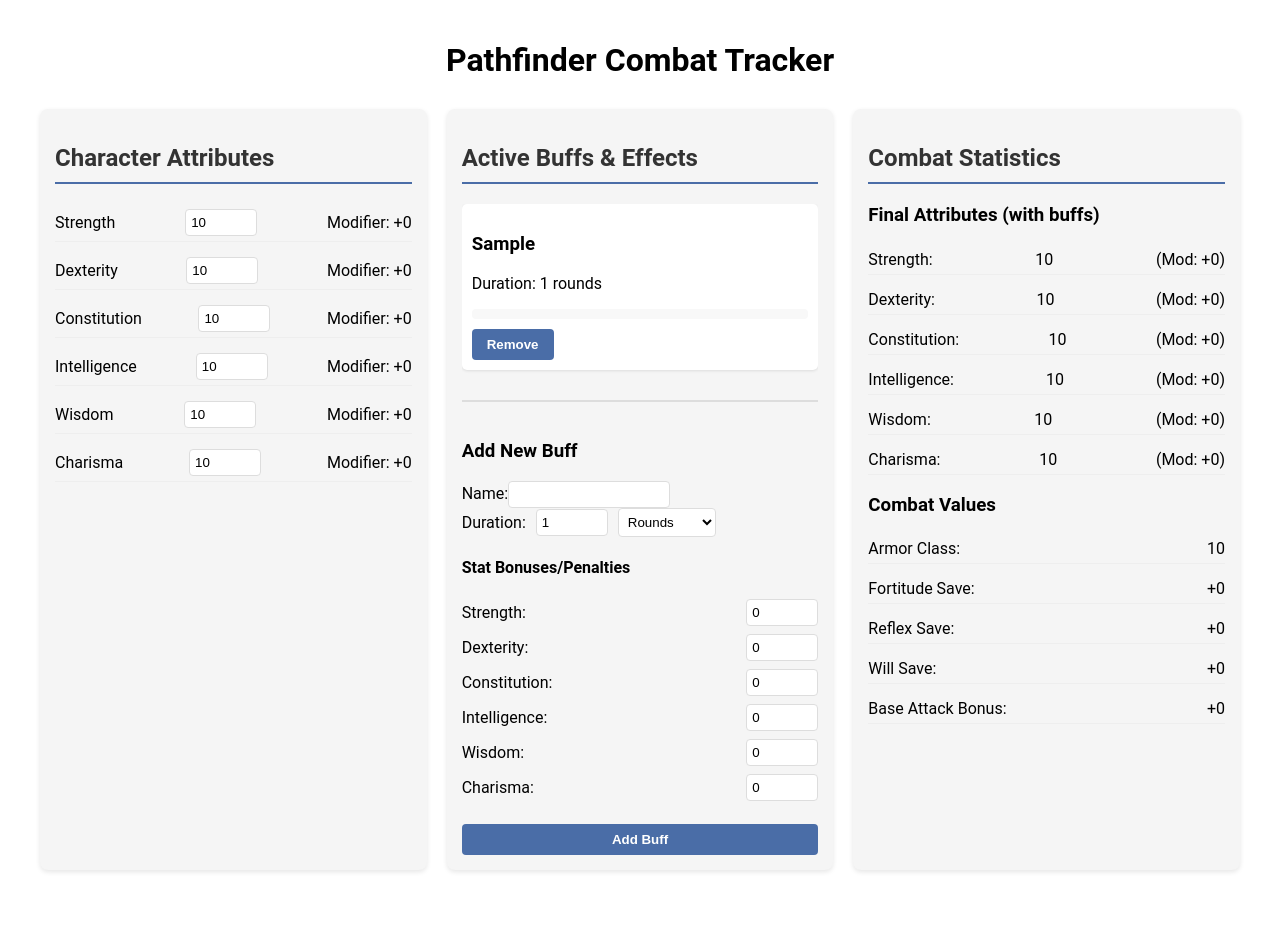
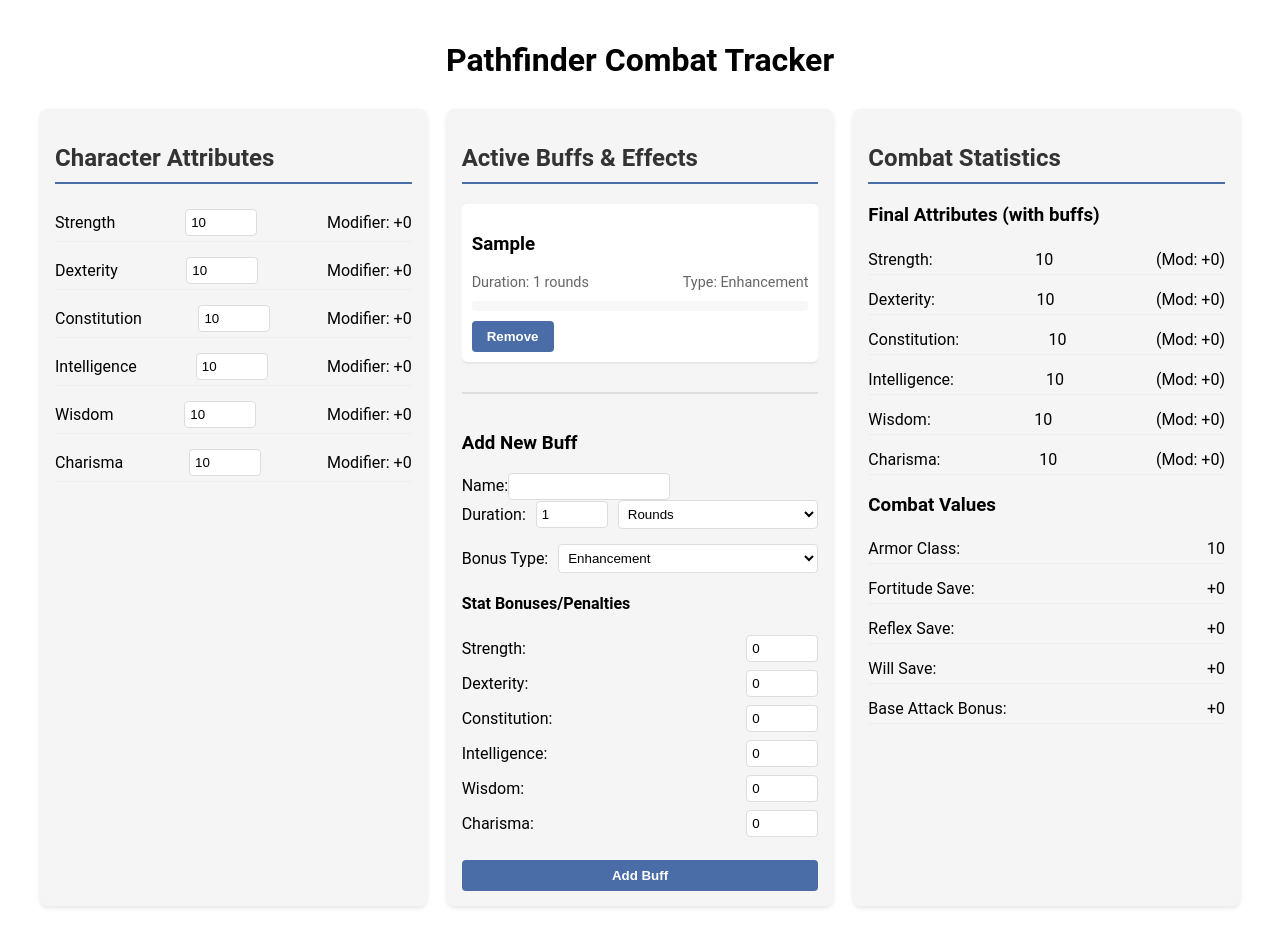
Before and after one commit to Doug824/pathfinder-combat-tracker, a React (Create React App) app: page / in a window 1280 px wide. Both pictures are taken after typing "Sample" into the empty fields and a click on the button "Add Buff". Before the commit the page ends 890 px from the top, so only its background shows below. Built offline with nearby package versions, Linux system fonts and the light colour scheme.

Commit message:
incorporated buff types

```diff
--- a/src/App.css
+++ b/src/App.css
@@ -42,6 +42,14 @@
   box-shadow: 0 1px 3px rgba(0,0,0,0.1);
 }
 
+.buff-meta {
+  display: flex;
+  justify-content: space-between;
+  color: #666;
+  font-size: 0.9em;
+  margin: 5px 0;
+}
+
 input[type="number"], input[type="text"] {
   padding: 5px;
   width: 60px;
@@ -84,7 +92,7 @@
   color: #333;
 }
 
-.duration-container {
+.duration-container, .bonus-type-container {
   display: flex;
   align-items: center;
   gap: 10px;
@@ -95,11 +103,12 @@
   width: 60px;
 }
 
-.duration-type-select {
+.duration-type-select, .bonus-type-select {
   padding: 5px;
   border: 1px solid #ddd;
   border-radius: 4px;
   background-color: white;
+  flex-grow: 1;
 }
 
 .stat-effect-row {
--- a/src/App.js
+++ b/src/App.js
@@ -33,7 +33,6 @@
       <div className="main-content">
         <div className="column">
           <BasicStats
-            initialStats={characterStats}
             onStatsChange={handleStatsChange}
           />
         </div>
--- a/src/components/BuffTracker/BuffTracker.js
+++ b/src/components/BuffTracker/BuffTracker.js
@@ -5,7 +5,8 @@
   const [newBuff, setNewBuff] = useState({
     name: '',
     duration: 1,
-        durationType: 'rounds', // New property to track duration type
+    durationType: 'rounds',
+    bonusType: 'enhancement', // Default bonus type
     effects: { strength: 0, dexterity: 0, constitution: 0, intelligence: 0, wisdom: 0, charisma: 0 }
   });
 
@@ -15,6 +16,29 @@
     { value: 'minutes', label: 'Minutes' },
     { value: 'hours', label: 'Hours' },
     { value: 'permanent', label: 'Permanent' }
+  ];
+
+  // Bonus type options - these follow Pathfinder's stacking rules
+  const bonusTypes = [
+    { value: 'enhancement', label: 'Enhancement' },
+    { value: 'luck', label: 'Luck' },
+    { value: 'sacred', label: 'Sacred' },
+    { value: 'profane', label: 'Profane' },
+    { value: 'alchemical', label: 'Alchemical' },
+    { value: 'armor', label: 'Armor' },
+    { value: 'competence', label: 'Competence' },
+    { value: 'circumstance', label: 'Circumstance' },
+    { value: 'deflection', label: 'Deflection' },
+    { value: 'dodge', label: 'Dodge' },
+    { value: 'inherent', label: 'Inherent' },
+    { value: 'insight', label: 'Insight' },
+    { value: 'morale', label: 'Morale' },
+    { value: 'natural', label: 'Natural Armor' },
+    { value: 'shield', label: 'Shield' },
+    { value: 'size', label: 'Size' },
+    { value: 'trait', label: 'Trait' },
+    { value: 'untyped', label: 'Untyped' },
+    { value: 'bab', label: 'Base Attack Bonus' }
   ];
 
   const handleAddBuff = () => {
@@ -37,6 +61,7 @@
       name: '',
       duration: 1,
       durationType: 'rounds',
+      bonusType: 'enhancement',
       effects: { strength: 0, dexterity: 0, constitution: 0, intelligence: 0, wisdom: 0, charisma: 0 }
     });
   };
@@ -72,6 +97,7 @@
   return (
     <div className="buff-tracker">
       <h2>Active Buffs & Effects</h2>
+
       <div className="active-buffs">
         {buffs.length === 0 ? (
           <p>No active buffs</p>
@@ -79,7 +105,10 @@
           buffs.map(buff => (
             <div key={buff.id} className="buff-card">
               <h3>{buff.name}</h3>
-                            <p>Duration: {formatDuration(buff)}</p>
+              <div className="buff-meta">
+                <span>Duration: {formatDuration(buff)}</span>
+                <span>Type: {buff.bonusType.charAt(0).toUpperCase() + buff.bonusType.slice(1)}</span>
+              </div>
               <div className="buff-effects">
                 {Object.entries(buff.effects)
                   .filter(([_, value]) => value !== 0)
@@ -94,6 +123,7 @@
           ))
         )}
       </div>
+
       <div className="new-buff-form">
         <h3>Add New Buff</h3>
         <div>
@@ -104,6 +134,7 @@
             onChange={(e) => handleBuffChange('name', e.target.value)}
           />
         </div>
+
         <div className="duration-container">
           <label>Duration:</label>
           {newBuff.durationType !== 'permanent' && (
@@ -128,6 +159,22 @@
             ))}
           </select>
         </div>
+
+        <div className="bonus-type-container">
+          <label>Bonus Type:</label>
+          <select
+            value={newBuff.bonusType}
+            onChange={(e) => handleBuffChange('bonusType', e.target.value)}
+            className="bonus-type-select"
+          >
+            {bonusTypes.map(type => (
+              <option key={type.value} value={type.value}>
+                {type.label}
+              </option>
+            ))}
+          </select>
+        </div>
+
         <div className="stat-effects">
           <h4>Stat Bonuses/Penalties</h4>
           {Object.keys(newBuff.effects).map(stat => (
@@ -141,6 +188,7 @@
             </div>
           ))}
         </div>
+
         <button onClick={handleAddBuff} className="add-buff-button">Add Buff</button>
       </div>
     </div>
--- a/src/components/CharacterSheet/BasicStats.js
+++ b/src/components/CharacterSheet/BasicStats.js
@@ -1,6 +1,6 @@
-import React, { useState } from 'react';
+import React, { useState, useEffect } from 'react';
 
-const BasicStats = () => {
+const BasicStats = ({ onStatsChange }) => {
   // Initial character stats
   const [stats, setStats] = useState({
     strength: 10,
@@ -18,11 +18,20 @@
 
   // Handle stat changes
   const handleStatChange = (stat, value) => {
-        setStats(prevStats => ({
-            ...prevStats,
-        [stat]: parseInt(value)
-        }));
+    const newStats = {
+      ...stats,
+      [stat]: parseInt(value) || 0
     };
+
+    setStats(newStats);
+    // Pass the updated stats to the parent component
+    onStatsChange(newStats);
+  };
+
+  // Initial update to parent
+  useEffect(() => {
+    onStatsChange(stats);
+  }, []);
 
   return (
     <div className="basic-stats">
--- a/src/components/CombatStats/CombatStatsCalculator.js
+++ b/src/components/CombatStats/CombatStatsCalculator.js
@@ -14,32 +14,128 @@
   const getModifier = (score) => Math.floor((score - 10) / 2);
 
   useEffect(() => {
-        // Calculate stats with all buffs applied
+    // Calculate stats with all buffs applied using Pathfinder stacking rules
+    // Start with base stats
     const calculatedStats = {...baseStats};
 
-        // Apply all buffs to the base stats
+    // Group buffs by stat and bonus type
+    const groupedBuffs = {};
+    Object.keys(calculatedStats).forEach(stat => {
+      groupedBuffs[stat] = {};
+
+      // Initialize each bonus type for this stat
+      bonusTypes.forEach(type => {
+        groupedBuffs[stat][type] = [];
+      });
+    });
+
+    // Add BAB tracking
+    groupedBuffs['bab'] = {};
+    bonusTypes.forEach(type => {
+      groupedBuffs['bab'][type] = [];
+    });
+
+    // Group all buffs by stat and bonus type
     buffs.forEach(buff => {
       Object.entries(buff.effects).forEach(([stat, value]) => {
-                if (calculatedStats[stat] !== undefined) {
-                    calculatedStats[stat] += value;
+        if (value !== 0 && groupedBuffs[stat]) {
+          groupedBuffs[stat][buff.bonusType].push({
+            value: value,
+            name: buff.name
+          });
+        }
+      });
+    });
+
+    // Apply stacking rules to each stat
+    Object.keys(calculatedStats).forEach(stat => {
+      // For each stat, process each bonus type
+      Object.entries(groupedBuffs[stat]).forEach(([bonusType, bonuses]) => {
+        if (bonuses.length > 0) {
+          if (bonusType === 'dodge') {
+            // Dodge bonuses stack
+            const totalDodge = bonuses.reduce((sum, bonus) => sum + bonus.value, 0);
+            calculatedStats[stat] += totalDodge;
+          } else {
+            // For all other types, only apply the highest bonus
+            const highestBonus = bonuses.reduce((max, bonus) =>
+              max.value > bonus.value ? max : bonus, { value: 0 });
+
+            if (highestBonus.value !== 0) {
+              calculatedStats[stat] += highestBonus.value;
+            }
+          }
         }
       });
     });
 
     setFinalStats(calculatedStats);
+
     // Calculate derived stats
+    const baseAttackBonus = calculateBAB(buffs);
+
     setDerived({
       ac: 10 + getModifier(calculatedStats.dexterity),
       fortitudeSave: getModifier(calculatedStats.constitution),
       reflexSave: getModifier(calculatedStats.dexterity),
       willSave: getModifier(calculatedStats.wisdom),
-            baseAttackBonus: 0 // This would come from character class/level
+      baseAttackBonus: baseAttackBonus
     });
   }, [baseStats, buffs]);
+
+  // Calculate BAB from buffs
+  const calculateBAB = (buffs) => {
+    let bab = 0;
+
+    // Group BAB buffs by bonus type
+    const babBuffs = {};
+    bonusTypes.forEach(type => {
+      babBuffs[type] = [];
+    });
+
+    // Find buffs that specifically affect BAB
+    buffs.forEach(buff => {
+      if (buff.effects.bab && buff.effects.bab !== 0) {
+        babBuffs[buff.bonusType].push({
+          value: buff.effects.bab,
+          name: buff.name
+        });
+      }
+    });
+
+    // Apply stacking rules for BAB
+    Object.entries(babBuffs).forEach(([bonusType, bonuses]) => {
+      if (bonuses.length > 0) {
+        if (bonusType === 'dodge') {
+          // Dodge bonuses stack
+          const totalDodge = bonuses.reduce((sum, bonus) => sum + bonus.value, 0);
+          bab += totalDodge;
+        } else {
+          // For all other types, only apply the highest bonus
+          const highestBonus = bonuses.reduce((max, bonus) =>
+            max.value > bonus.value ? max : bonus, { value: 0 });
+
+          if (highestBonus.value !== 0) {
+            bab += highestBonus.value;
+          }
+        }
+      }
+    });
+
+    return bab;
+  };
+
+  // List of bonus types for reference
+  const bonusTypes = [
+    'enhancement', 'luck', 'sacred', 'profane', 'alchemical', 'armor',
+    'competence', 'circumstance', 'deflection', 'dodge', 'inherent',
+    'insight', 'morale', 'natural', 'shield', 'size', 'trait', 'untyped', 'bab'
+  ];
 
   return (
     <div className="combat-stats">
       <h2>Combat Statistics</h2>
+
       <div className="final-attributes">
         <h3>Final Attributes (with buffs)</h3>
         {Object.entries(finalStats).map(([stat, value]) => (
@@ -50,6 +146,7 @@
           </div>
         ))}
       </div>
+
       <div className="derived-stats">
         <h3>Combat Values</h3>
         <div className="stat-display">
```
Lines whose indentation alone changed are shown as unchanged.
